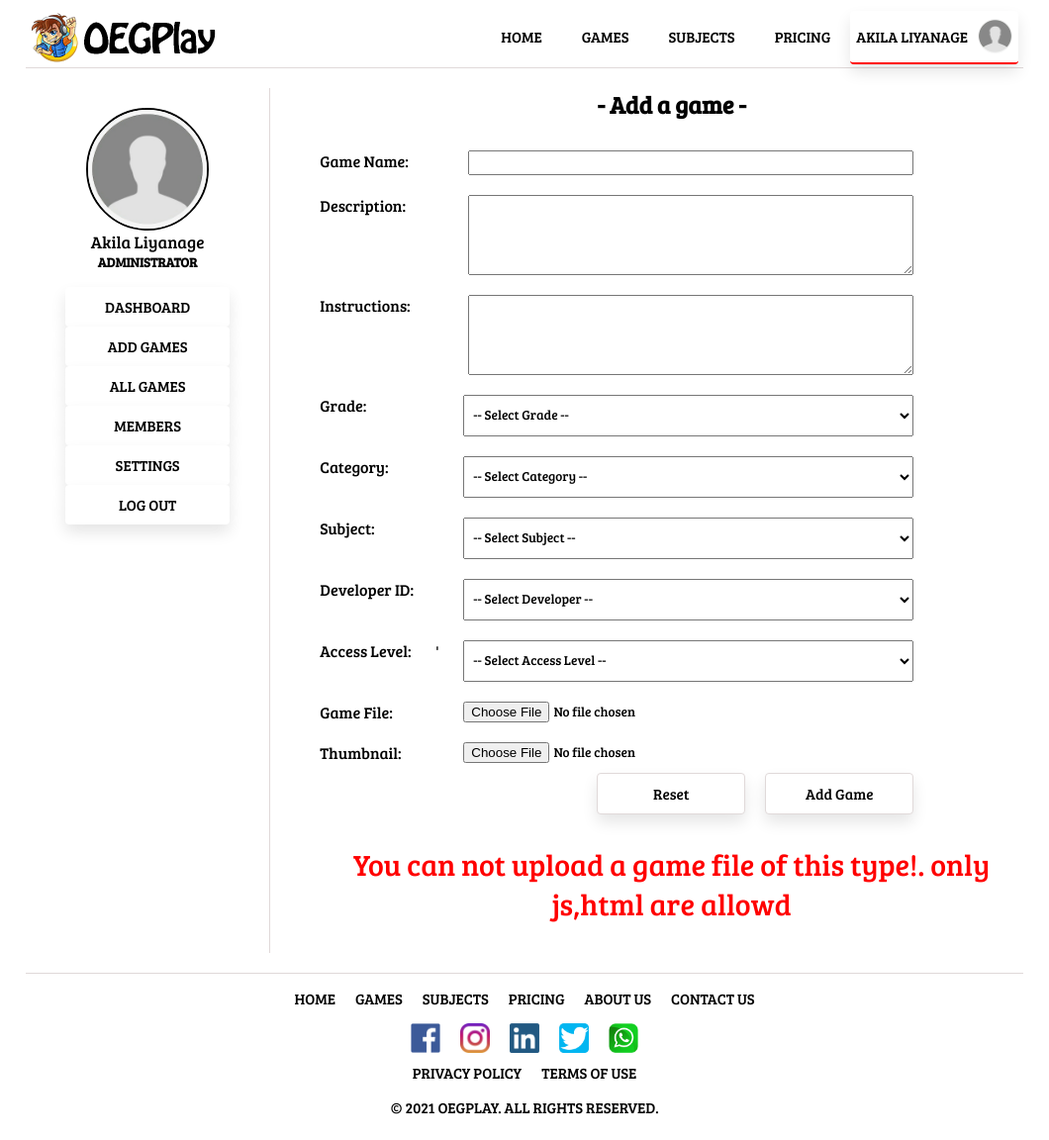
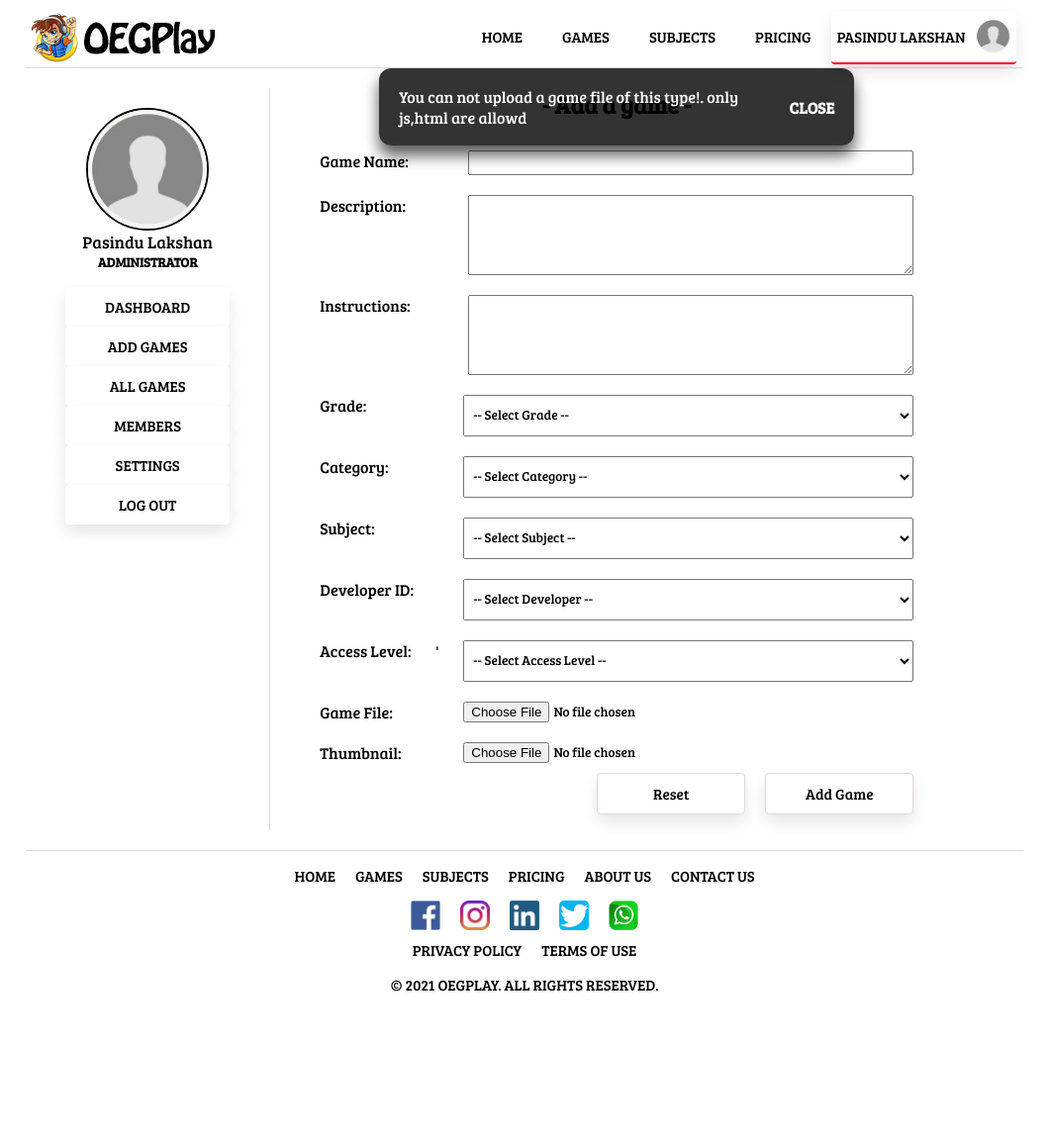
Before and after one commit to ChamodyaRumindi/Online_Educational_Gaming_System, a PHP site: page /add-games.php?error=1 in a window 1280 px wide. Shown: the whole page at 99% size, without its empty margins (110-1170 px from the left). After the commit the page ends 1002 px from the top, so only its background shows below. Run offline with PHP 8.4, Linux system fonts and the light colour scheme; a user stored in the database is signed in; data comes from the database, SQL or seed files in the repository; data that the repository does not hold is empty.

Commit message:
New Message box added

```diff
--- a/add-games.php
+++ b/add-games.php
@@ -1,6 +1,7 @@
 
     <link rel="styleSheet" href="css/sidebar.css" />
     <link rel="styleSheet" href="css/add-games.css" />
+    <link rel="styleSheet" href="css/messagebox.css" />
     <?php
       $title = 'Add Games';
       include 'header.php';
@@ -9,9 +10,10 @@
     <div class="a-container">
       <?php include 'admin-sidebar.php'; ?>
       <div class="ag-container">
+      <div id="msgbox-area" class="msgbox-area"></div>
         <h2>- Add a game -</h2>
 
-        <form action="includes/addgame.inc.php" method="post" name="addgamef" onsubmit="return validateForm()" enctype="multipart/form-data" >
+        <form action="includes/addgame.inc.php" method="post" name="addgame" onsubmit="return validateForm()" enctype="multipart/form-data" >
           <div class="form-item">
             <label for="name">Game Name:</label>
             <input type="text" name="gamename" id="name" required />
@@ -136,33 +138,62 @@
             <button class="addgame-btn" name = "submit" type= "submit" onclick="return confirm('Please confirm!')">Add Game</button>
           </div>
         </form>
-        <div class= "output">
-        <?php
+      </div>
+    </div>
+
+<script src="./js/messagebox.js"></script>
+<?php
           if (isset($_GET["error"])) {
             if ($_GET["error"] == "none") {
               echo "<h1>Successfully Added!</h1>";
+              echo '<script>
+                      msgboxbox.show(
+                      "Successfully Added!"
+                    );
+                    </script>';
             }
             if ($_GET["error"] == "1") {
-              echo "<p>You can not upload a game file of this type!. only js,html are allowd</p>";
+              echo '<script>
+                      msgboxbox.show(
+                      "You can not upload a game file of this type!. only js,html are allowd"
+                    );
+                    </script>';
             }
             if ($_GET["error"] == "2") {
-              echo "<p>There was an error uplaoding game file!</p>";
+              echo '<script>
+                      msgboxbox.show(
+                      "There was an error uplaoding game file!"
+                    );
+                    </script>';
             }
             if ($_GET["error"] == "3") {
-              echo "<p>Game file is too big!</p>";
+              echo '<script>
+                      msgboxbox.show(
+                      "Game file is too big!"
+                    );
+                    </script>';
             }
             if ($_GET["error"] == "4") {
-              echo "<p>You can not upload a thumbnail of this type!. only jpg,jpeg and png are allowd</p>";
+              echo '<script>
+                      msgboxbox.show(
+                      "You can not upload a thumbnail of this type!. only jpg,jpeg and png are allowd"
+                    );
+                    </script>';
             }
             if ($_GET["error"] == "5") {
-              echo "<p>here was an error uplaoding thumbnail!</p>";
+              echo '<script>
+                      msgboxbox.show(
+                      "here was an error uplaoding thumbnail!"
+                    );
+                    </script>';
             }
             if ($_GET["error"] == "6") {
-              echo "<p>Thumbnail is too big!</p>";
+              echo '<script>
+                      msgboxbox.show(
+                      "Thumbnail is too big!"
+                    );
+                    </script>';
             }
           }
           ?>
-      </div>
-      </div>
-    </div>
 <?php include('./footer.php'); ?>
--- a/css/add-games.css
+++ b/css/add-games.css
@@ -85,14 +85,3 @@ input[type="file"] {
   cursor: pointer;
   font-family: "Bree Serif", serif;
 }
-
-.output h1 {
-  font-size: 50px;
-  text-align: center;
-  color: green;
-}
-.output p {
-  font-size: 30px;
-  text-align: center;
-  color: red;
-}
--- a/css/header.css
+++ b/css/header.css
@@ -34,7 +34,7 @@ html {
   font-size: 15px;
   text-transform: uppercase;
   font-family: "Bree Serif", serif;
-  margin-right: 5px;
+  margin-right: 7.5px;
   margin-top: 20px;
 }
 
@@ -131,7 +131,7 @@ html {
   box-shadow: 0px 8px 16px 0px rgba(0, 0, 0, 0.2);
   z-index: 1;
   text-align: left;
-  width: 210px;
+  width: 100%;
 }
 
 .dropdown-content a {
--- /dev/null
+++ b/css/messagebox.css
@@ -0,0 +1,45 @@
+.msgbox-area {
+  max-height: 100%;
+  bottom: 15px;
+  width: 480px;
+  height: 0;
+  margin-left: auto;
+  margin-right: auto;
+  font-size: 16px;
+  font-family: "Bree Serif", serif;
+}
+.msgbox-area .msgbox-box {
+  font-size: inherit;
+  color: #ffffff;
+  background-color: rgba(0, 0, 0, 0.8);
+  padding: 18px 20px;
+  margin: 0 0 15px;
+  display: flex;
+  align-items: center;
+  position: relative;
+  border-radius: 12px;
+  box-shadow: 0 10px 15px rgba(0, 0, 0, 0.65);
+  transition: opacity 300ms ease-in;
+}
+.msgbox-area .msgbox-box.msgbox-box-hide {
+  opacity: 0;
+}
+.msgbox-area .msgbox-box:last-child {
+  margin: 0;
+}
+.msgbox-area .msgbox-content {
+  flex-shrink: 1;
+}
+.msgbox-area .msgbox-close {
+  color: #ffffff;
+  font-weight: bold;
+  text-decoration: none;
+  margin: 0 0 0 20px;
+  flex-grow: 0;
+  flex-shrink: 0;
+  position: relative;
+  transition: text-shadow 225ms ease-out;
+}
+.msgbox-area .msgbox-close:hover {
+  text-shadow: 0 0 3px #efefef;
+}
--- a/includes/addgame.inc.php
+++ b/includes/addgame.inc.php
@@ -82,7 +82,7 @@
         $subject = $_POST["subject"];
         $access = $_POST["access"];
         $developerID = $_POST["developer"];
-        $adminID = 2;
+        $adminID = $_SESSION["adminID"];
 
         $sql = "INSERT INTO Game (gameName, gameGrade, gameCategory, gameSubject, gameDescription, gameInstructions, gameAccess, adminID, devID, gFile, gThumbnail)
                 VALUES ('$gameName', '$grade', '$category', '$subject', '$description', '$instructions' , '$access', '$adminID', '$developerID', '$gameFileNameNew', '$thumbFileNameNew')";
--- /dev/null
+++ b/js/messagebox.js
@@ -0,0 +1,99 @@
+class MessageBox {
+  constructor(id, option) {
+    this.id = id;
+    this.option = option;
+  }
+
+  show(msg, label = "CLOSE") {
+    if (this.id === null || typeof this.id === "undefined") {
+      // if the ID is not set or if the ID is undefined
+      throw "Please set the 'ID' of the message box container.";
+    }
+
+    if (msg === "" || typeof msg === "undefined" || msg === null) {
+      // If the 'msg' parameter is not set, throw an error
+      throw "The 'msg' parameter is empty.";
+    }
+
+    if (typeof label === "undefined" || label === null) {
+      // Of the label is undefined, or if it is null
+      label = "CLOSE";
+    }
+
+    let option = this.option;
+
+    let msgboxArea = document.querySelector(this.id);
+    let msgboxBox = document.createElement("DIV");
+    let msgboxContent = document.createElement("DIV");
+    let msgboxClose = document.createElement("A");
+
+    if (msgboxArea === null) {
+      // If there is no Message Box container found.
+      throw "The Message Box container is not found.";
+    }
+
+    // Content area of the message box
+    msgboxContent.classList.add("msgbox-content");
+    msgboxContent.innerText = msg;
+
+    // Close burtton of the message box
+    msgboxClose.classList.add("msgbox-close");
+    msgboxClose.setAttribute("href", "#");
+    msgboxClose.innerText = label;
+
+    // Container of the Message Box element
+    msgboxBox.classList.add("msgbox-box");
+    msgboxBox.appendChild(msgboxContent);
+
+    if (
+      option.hideCloseButton === false ||
+      typeof option.hideCloseButton === "undefined"
+    ) {
+      // If the hideCloseButton flag is false, or if it is undefined
+      // Append the close button to the container
+      msgboxBox.appendChild(msgboxClose);
+    }
+
+    msgboxArea.appendChild(msgboxBox);
+
+    msgboxClose.addEventListener("click", (evt) => {
+      evt.preventDefault();
+
+      if (msgboxBox.classList.contains("msgbox-box-hide")) {
+        // If the message box already have 'msgbox-box-hide' class
+        // This is to avoid the appearance of exception if the close
+        // button is clicked multiple times or clicked while hiding.
+        return;
+      }
+
+      this.hide(msgboxBox);
+    });
+
+    if (option.closeTime > 0) {
+      this.msgboxTimeout = setTimeout(() => {
+        this.hide(msgboxBox);
+      }, option.closeTime);
+    }
+  }
+
+  hide(msgboxBox) {
+    if (msgboxBox !== null) {
+      // If the Message Box is not yet closed
+      msgboxBox.classList.add("msgbox-box-hide");
+    }
+
+    msgboxBox.addEventListener("transitionend", () => {
+      if (msgboxBox !== null) {
+        // If the Message Box is not yet closed
+        msgboxBox.parentNode.removeChild(msgboxBox);
+        clearTimeout(this.msgboxTimeout);
+      }
+    });
+  }
+}
+
+// Creation of Message Box class, and the sample usage
+let msgboxbox = new MessageBox("#msgbox-area", {
+  closeTime: 15000,
+  hideCloseButton: false,
+});
--- a/sql/oegplay_mysql.sql
+++ b/sql/oegplay_mysql.sql
@@ -40,7 +40,6 @@ CREATE TABLE `admin` (
 --
 
 INSERT INTO `admin` (`adminID`, `username`, `firstName`, `lastName`, `a_password`) VALUES
-(2, 'pasindulakshan', 'Pasindu', 'Lakshan', '4abeccbafe94c737a66d81103ae01bfcabfcab77b71c05fac3a3e3b357de450e'),
 (4, 'pasindux', 'Pasindu', 'Lakshan(A)', '$2y$10$1TyN5h8wMoQKKyZYxcGcD.V.20wObOy4PuiksfRIkN.smF96f9o/e');
 
 -- --------------------------------------------------------
@@ -216,11 +215,6 @@ CREATE TABLE `member` (
 --
 
 INSERT INTO `member` (`memberID`, `username`, `firstName`, `lastName`, `m_password`, `m_rank`, `TID`) VALUES
-(3, 'Akila123', 'Akila', 'Liyanage', '91a355d44ca5b322ab6bab66e44bd09c844b9360d75e712b6ed7a7604f7b0413', 'Gold', 2),
-(4, 'Rusiru99', 'Supun', 'Rusiru', 'c8e7e692b396df498b9d6502dada2f8af701570bec5b9adc7a5140ce14bde874', 'Silver', 1),
-(5, 'PramithaWeerasinghe', 'Pramitha', 'Weerasinghe', '48c560a991887fc1509c0d212ae48bd4b5a4ccfcebeb0616e1863257641b9577', 'No Rank', 1),
-(6, 'ThusharaX', 'Thushara', 'Thiwanka', '7ae604db5636d934c69e00a0b1e28b430f1879d43fc8155fc2bfe2e6207d7cb5', 'Platinum', 1),
-(7, 'GaweenKanishka97', 'Gaween', 'Kanishka', 'ea1aca65ee8ad1f8b5a97cbb0a556dfffefa8f460f8b7f4b2944324a3feac862', 'Legend', 1),
 (28, 'PasinduX', 'Pasindu', 'Lakshan', '$2y$10$u1FpoqVNKzAT8q5AIGNjjOxZCrMnZC4KvcubQFpPbgAvs7BfBK0A2', 'No Rank', 1);
 
 -- --------------------------------------------------------
```
Also changed, not shown: all-games.php (+12 -10 lines), all-members.php (+7 -3 lines).
